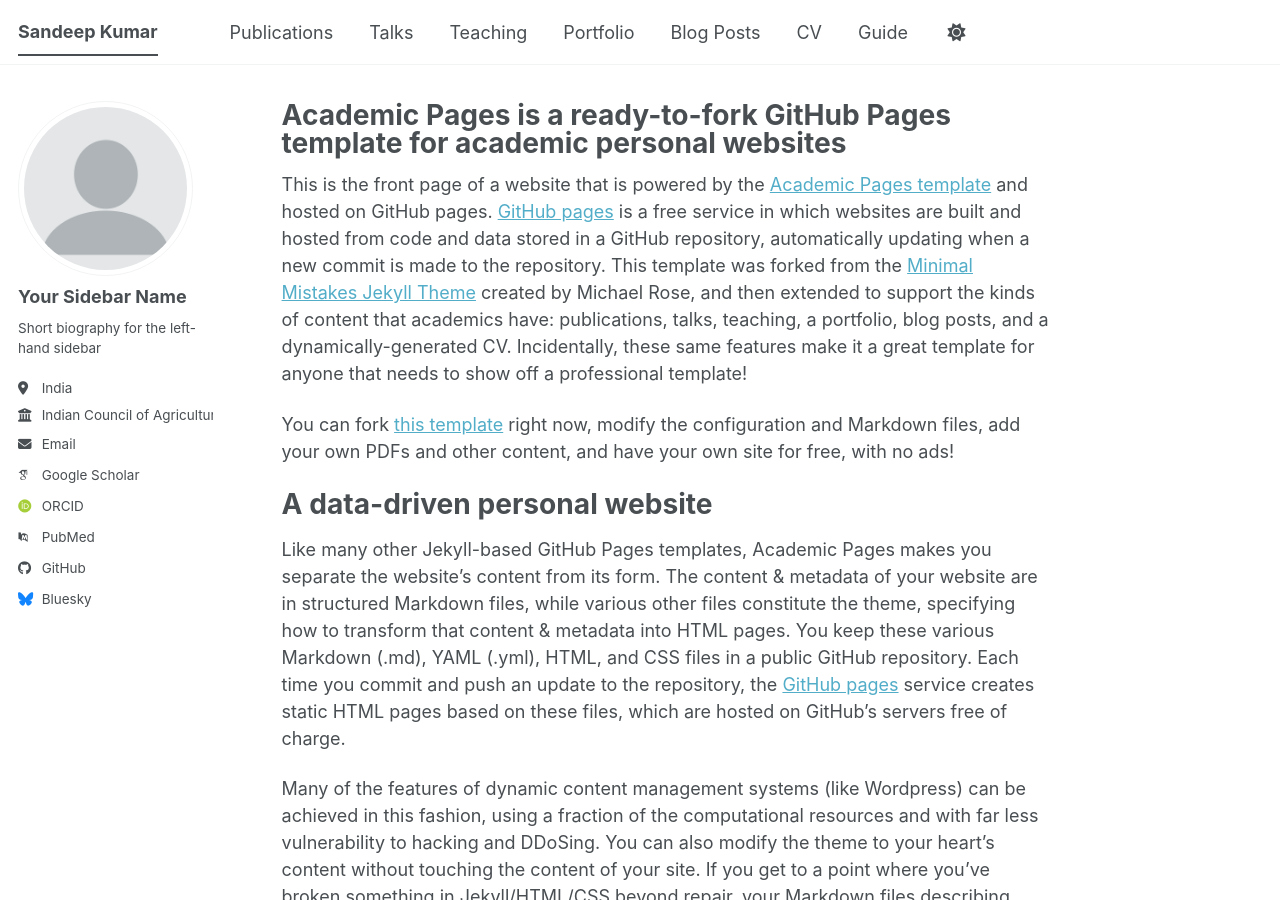
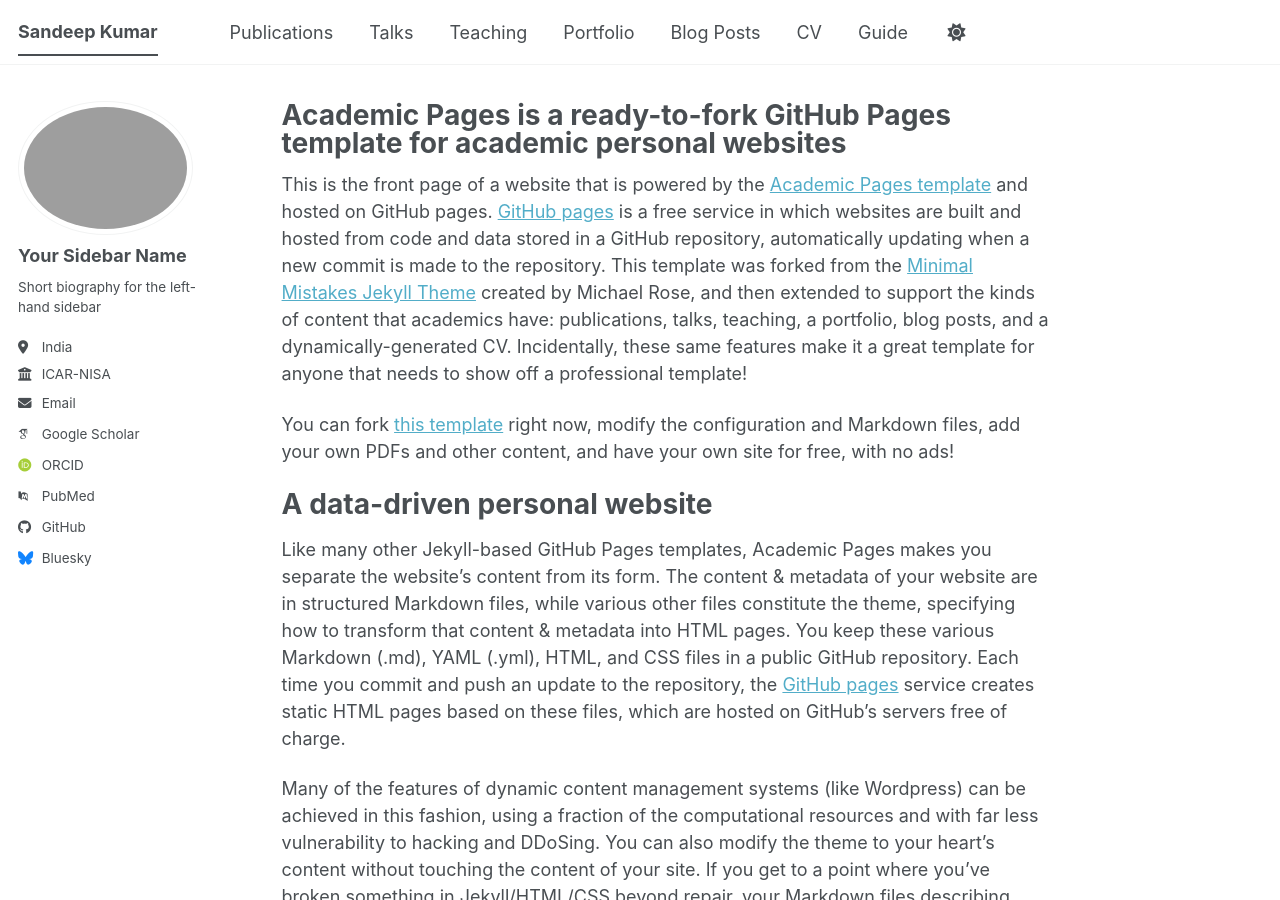
Before and after one commit to sandeepbiochem1/sandeepbiochem1.github.io, a Jekyll site: the page built from _pages/about.md, in a window 1280 px wide and 900 px high. Built offline with Jekyll 4.4.1, drawn with Linux system fonts in a browser that asks for light colours; some web fonts are replaced; a script bundle is joined from its source files by our own code; library files that are not in the unit come from our copies.

Commit message:
Update author profile information in _config.yml

```diff
--- a/_config.yml
+++ b/_config.yml
@@ -23,22 +23,22 @@
 #               Additional customization can be done by editing /_includes/author-profile.html
 author:
   # Biographic information
-  avatar           : "profile.png"
+  avatar           : "20250608_123708.jpg"
   name             : "Your Sidebar Name"
   pronouns         : # example: "she/her"
   bio              : "Short biography for the left-hand sidebar"
   location         : "India"
-  employer         : "Indian Council of Agricultural Research"
+  employer         : "ICAR-NISA"
   uri              : # URL
   email            : "sandeepkdhanju@outlook.com"
 
   # Academic websites
   academia         : # URL
   arxiv            : # URL - Update with the correct link to your profile
-  googlescholar    : "https://scholar.google.com/citations?user=PS_CX0AAAAAJ"
+  googlescholar    : "https://scholar.google.co.in/citations?user=LI6AwrwAAAAJ&hl=en"
   inspire-hep      : # URL
   impactstory      : # URL
-  orcid            : "https://orcid.org/yourorcidurl"
+  orcid            : "https://orcid.org/0000-0002-0533-219X"
   semantic         : # URL
   ssrn             : # URL
   pubmed           : "https://www.ncbi.nlm.nih.gov/pubmed/?term=john+snow"
```
